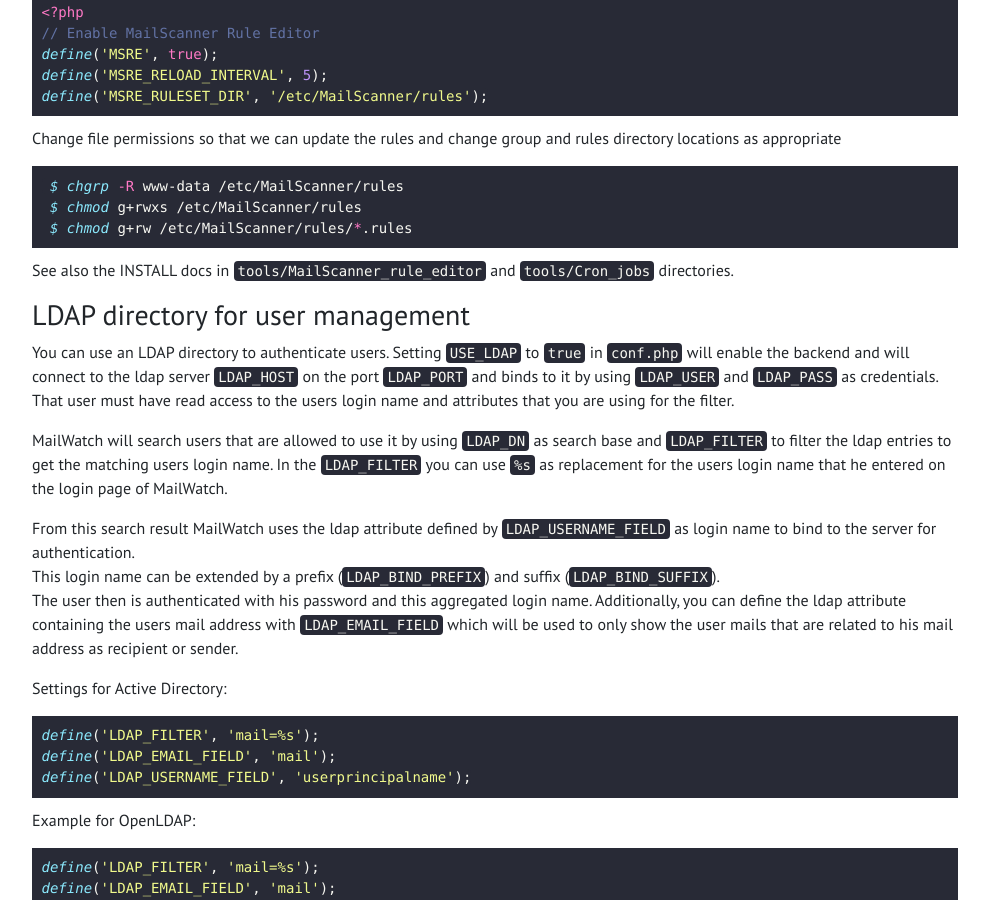
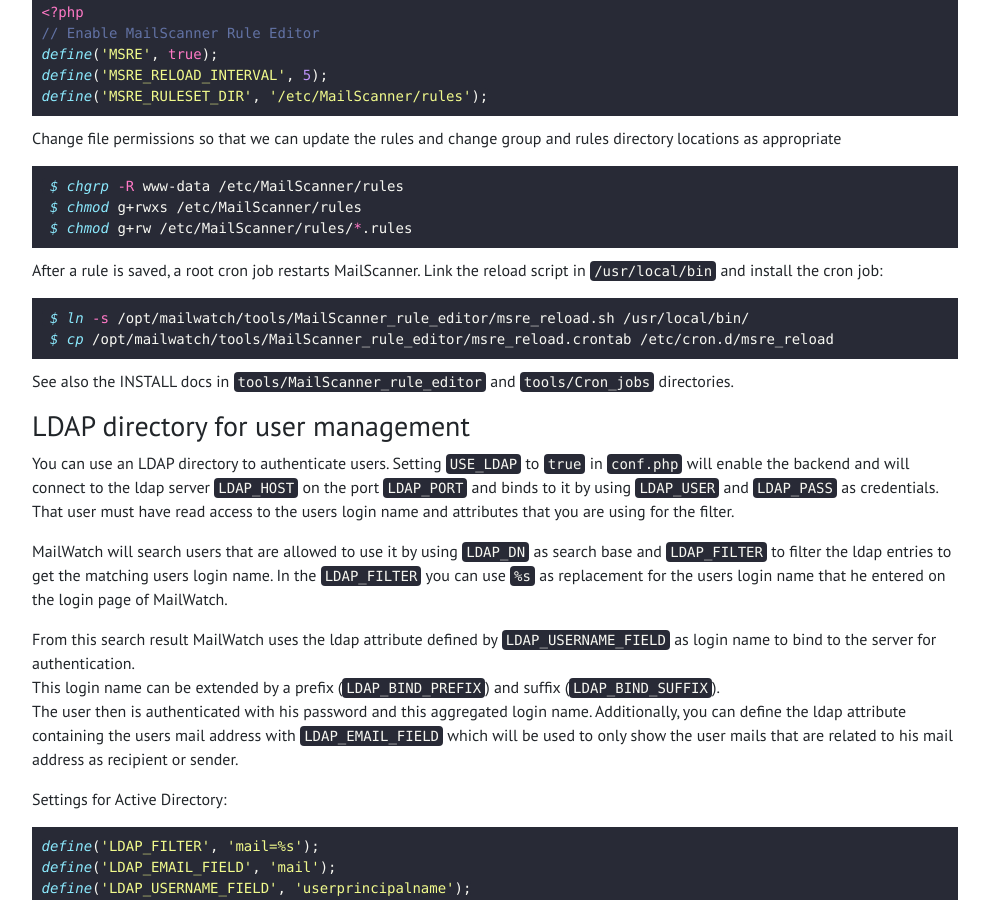
Before and after one commit to mailwatch/mailwatch-docs, a Jekyll site: the page built from _posts/2017-03-23-optional-setup.md, in a window 1280 px wide and 900 px high, scrolled down 1699 px. Shown: the whole window, without its empty margins (240-1229 px from the left). Built offline with Jekyll 4.4.1, drawn with Linux system fonts in a browser that asks for light colours.

Commit message:
Document the MSRE reload script and cron job

````diff
--- a/_posts/2017-03-23-optional-setup.md
+++ b/_posts/2017-03-23-optional-setup.md
@@ -95,6 +95,13 @@ Change file permissions so that we can update the rules and change group and rul
  $ chmod g+rw /etc/MailScanner/rules/*.rules
 ```
 
+After a rule is saved, a root cron job restarts MailScanner. Link the reload script in `/usr/local/bin` and install the cron job:
+
+```shell
+ $ ln -s /opt/mailwatch/tools/MailScanner_rule_editor/msre_reload.sh /usr/local/bin/
+ $ cp /opt/mailwatch/tools/MailScanner_rule_editor/msre_reload.crontab /etc/cron.d/msre_reload
+```
+
 See also the INSTALL docs in `tools/MailScanner_rule_editor` and `tools/Cron_jobs` directories.
 
 ### LDAP directory for user management
````
